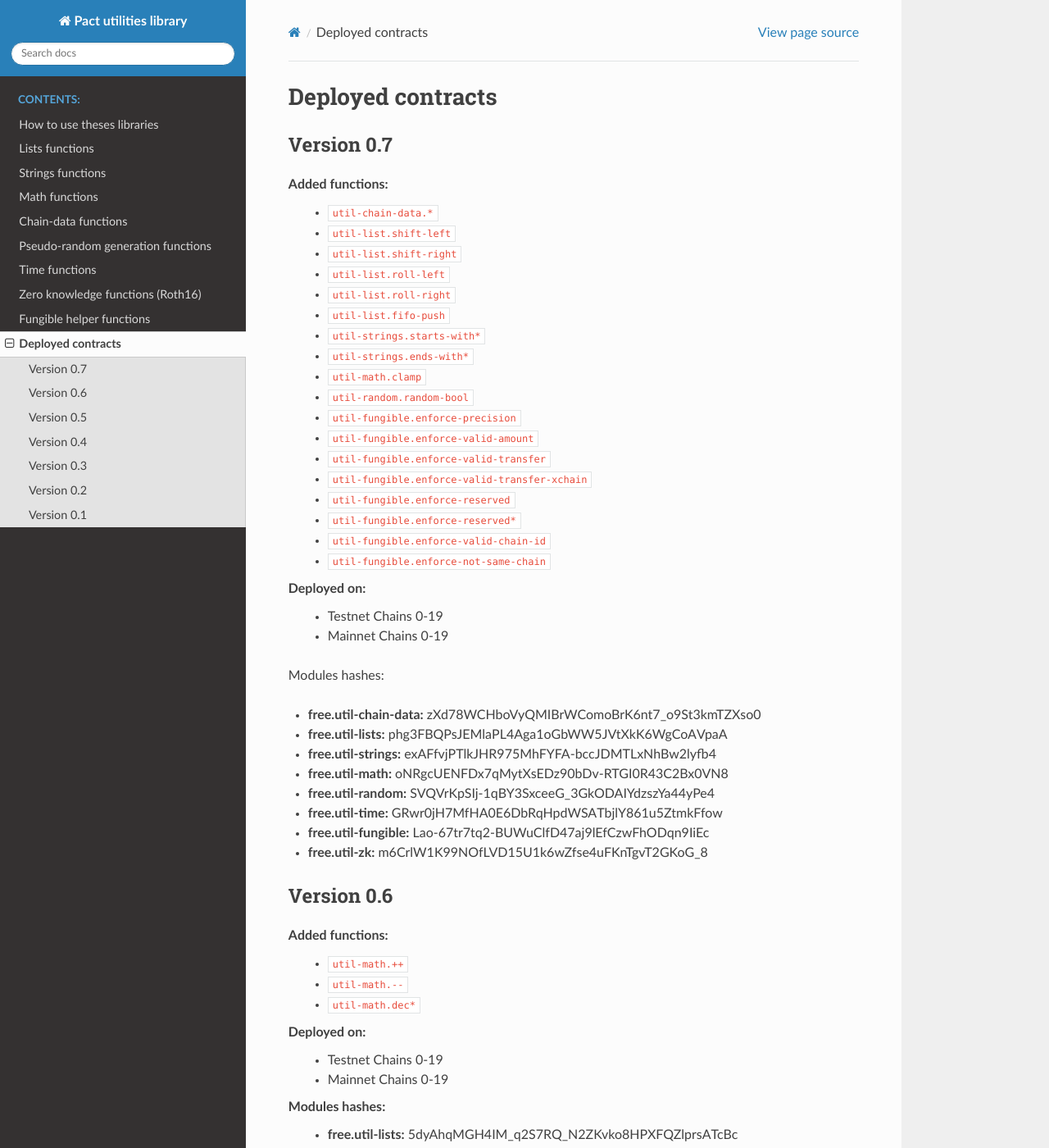
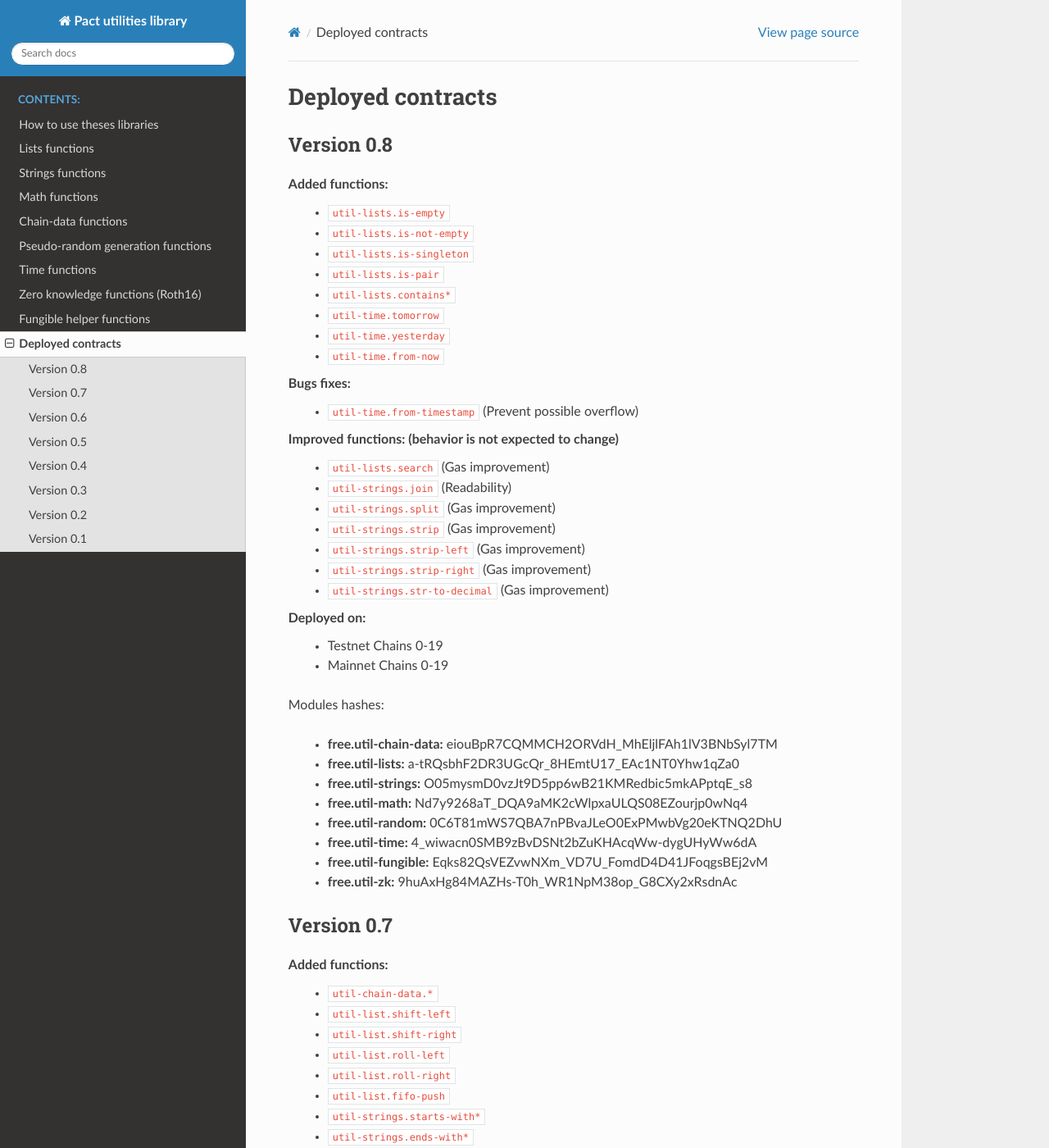
Before and after one commit to CryptoPascal31/pact-util-lib, a Sphinx documentation site: the page built from docs/source/deployed.rst, in a window 1280 px wide and 1400 px high. Shown: the whole window at 82% size. Built offline with Sphinx 7.4.7 and the Read the Docs theme 2.0.0, drawn with Linux system fonts in a browser that asks for light colours.

```diff
--- a/docs/source/deployed.rst
+++ b/docs/source/deployed.rst
@@ -1,5 +1,46 @@
 Deployed contracts
 ==================
+
+Version 0.8
+~~~~~~~~~~~
+
+Added functions:
+  * ``util-lists.is-empty``
+  * ``util-lists.is-not-empty``
+  * ``util-lists.is-singleton``
+  * ``util-lists.is-pair``
+  * ``util-lists.contains*``
+  * ``util-time.tomorrow``
+  * ``util-time.yesterday``
+  * ``util-time.from-now``
+
+Bugs fixes:
+  * ``util-time.from-timestamp`` (Prevent  possible overflow)
+
+Improved functions: (behavior is not expected to change)
+  * ``util-lists.search`` (Gas improvement)
+  * ``util-strings.join`` (Readability)
+  * ``util-strings.split`` (Gas improvement)
+  * ``util-strings.strip`` (Gas improvement)
+  * ``util-strings.strip-left`` (Gas improvement)
+  * ``util-strings.strip-right`` (Gas improvement)
+  * ``util-strings.str-to-decimal`` (Gas improvement)
+
+Deployed on:
+  * Testnet Chains 0-19
+  * Mainnet Chains 0-19
+
+Modules hashes:
+
+  * **free.util-chain-data:** eiouBpR7CQMMCH2ORVdH_MhEljlFAh1lV3BNbSyl7TM
+  * **free.util-lists:** a-tRQsbhF2DR3UGcQr_8HEmtU17_EAc1NT0Yhw1qZa0
+  * **free.util-strings:** O05mysmD0vzJt9D5pp6wB21KMRedbic5mkAPptqE_s8
+  * **free.util-math:** Nd7y9268aT_DQA9aMK2cWlpxaULQS08EZourjp0wNq4
+  * **free.util-random:** 0C6T81mWS7QBA7nPBvaJLeO0ExPMwbVg20eKTNQ2DhU
+  * **free.util-time:** 4_wiwacn0SMB9zBvDSNt2bZuKHAcqWw-dygUHyWw6dA
+  * **free.util-fungible:** Eqks82QsVEZvwNXm_VD7U_FomdD4D41JFoqgsBEj2vM
+  * **free.util-zk:** 9huAxHg84MAZHs-T0h_WR1NpM38op_G8CXy2xRsdnAc
+
 
 Version 0.7
 ~~~~~~~~~~~
```
Also changed, not shown: README.md (+2 -2 lines), 8 other files.
